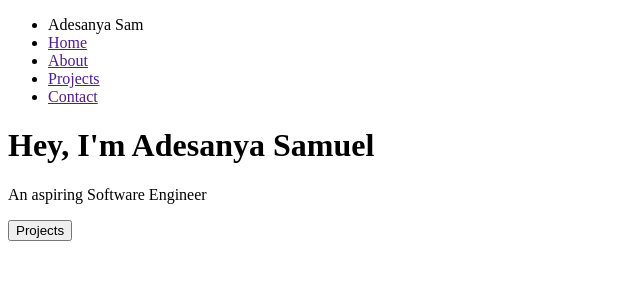
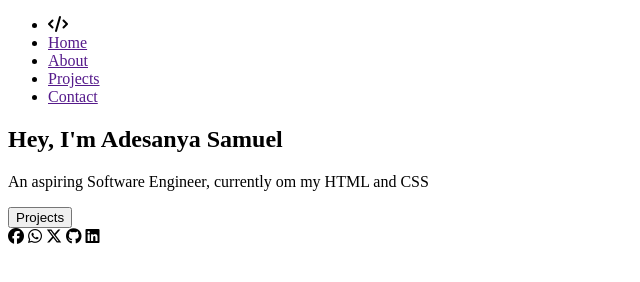
Before and after one commit to Psalm-cell/Portfolio-Website, a plain HTML site: page index.html in a window 1280 px wide. Shown: the whole page, without its empty margins (0-640 px from the left). Drawn offline with Linux system fonts and the light colour scheme.

Commit message:
I created my CSS file for styling, added image to my folder and modified my index file

```diff
--- a/index.html
+++ b/index.html
@@ -3,12 +3,13 @@
 <head>
     <meta charset="UTF-8">
     <meta name="viewport" content="width=device-width, initial-scale=1.0">
+    <script src="https://kit.fontawesome.com/b24c219837.js" crossorigin="anonymous"></script>
     <title>My Portfolio Website</title>
 </head>
 <body>
     <nav><!--Hey there!, here's my nav-->
         <ul>
-            <li><a>Adesanya Sam</a></li>
+            <li><i class="fa-solid fa-code"></i></li>
             <li><a href="">Home</a></li>
             <li><a href="">About</a></li>
             <li><a href="">Projects</a></li>
@@ -16,14 +17,21 @@
         </ul>
     </nav>
 
+    <section>
     <h1>Hey, I'm Adesanya Samuel</h1>
-    <p>An aspiring Software Engineer </p>
+    <p>An aspiring Software Engineer, currently om my HTML and CSS</p>
     <button>Projects</button>
 
     <footer>
         <div>
-
+            <i class="fa-brands fa-facebook"></i>
+            <i class="fa-brands fa-whatsapp"></i>
+            <i class="fa-brands fa-x-twitter"></i>
+            <i class="fa-brands fa-github"></i>
+            <i class="fa-brands fa-linkedin"></i>
         </div>
     </footer>
+    </section>
+
 </body>
 </html>
```
Also changed, not shown: dominik-schroder-FIKD9t5_5zQ-unsplash.jpg (added), styles.css (added), 1 other file.
